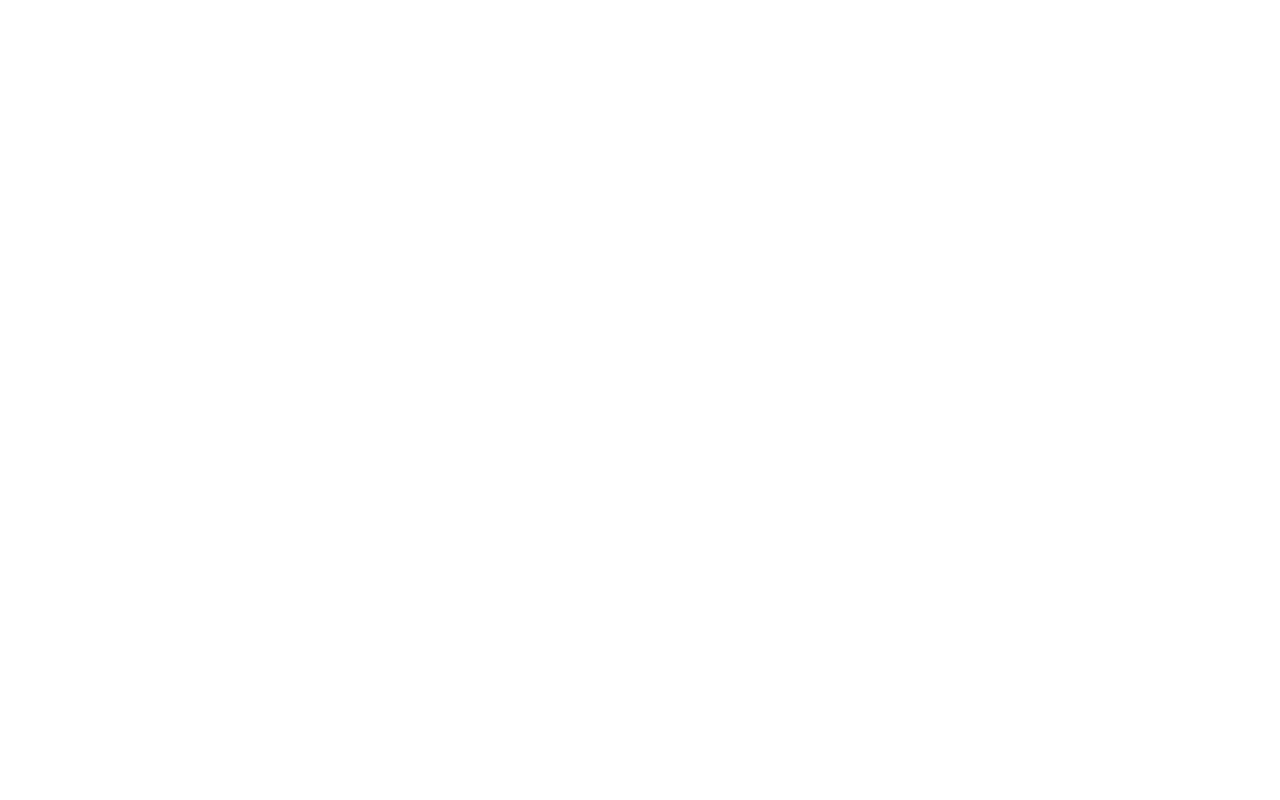
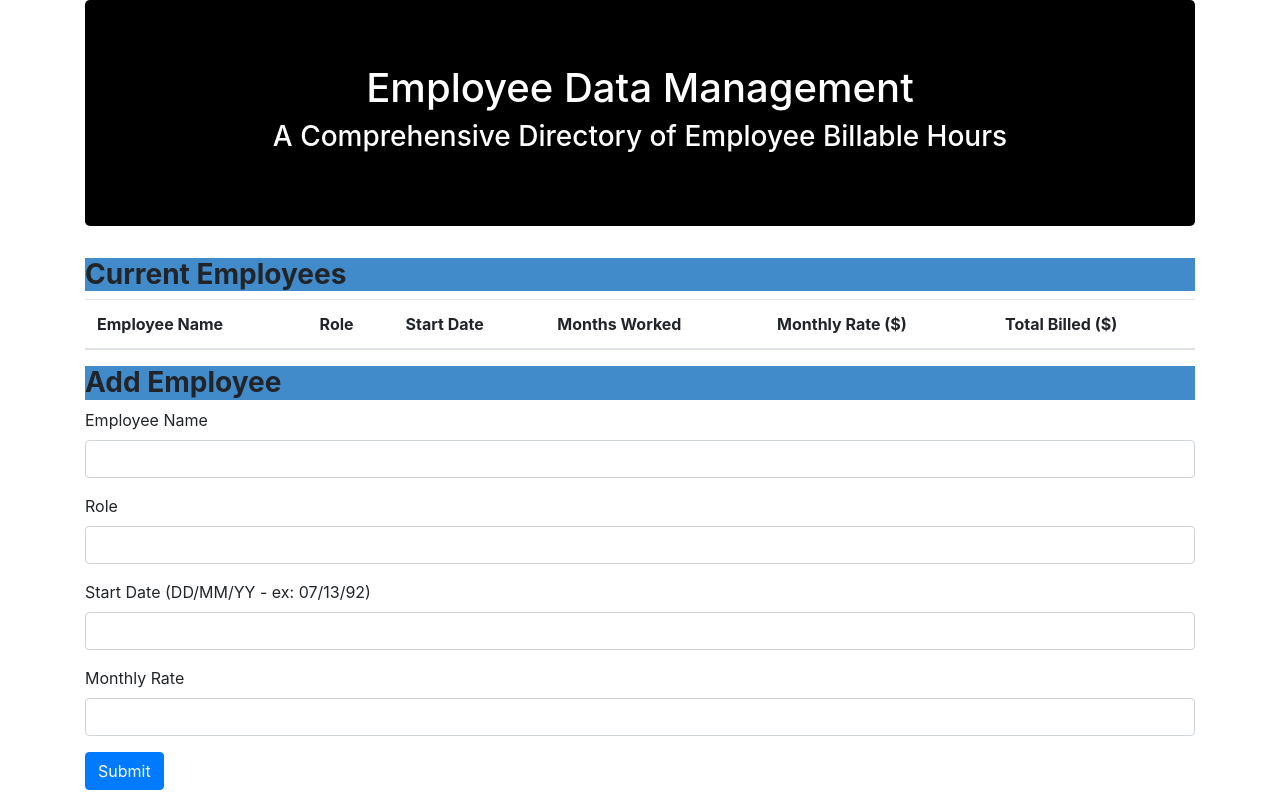
Before and after one commit to DoctorSlow/TimeSheet, a plain HTML site: page index.html in a window 1280 px wide. Drawn offline with nearby package versions, Linux system fonts and the light colour scheme.

Commit message:
finishing up html

```diff
--- a/assets/css/style.css
+++ b/assets/css/style.css
@@ -0,0 +1,3 @@
+.panel-title {
+    background-color: #428bca
+}
--- a/index.html
+++ b/index.html
@@ -14,11 +14,98 @@
     <script src="https://cdnjs.cloudflare.com/ajax/libs/jquery/3.2.1/jquery.min.js"></script>
 
     <title>Time Sheet</title>
+    <!-- Firebase Reference -->
+    <script src="https://www.gstatic.com/firebasejs/live/3.0/firebase.js"></script>
+
+    <!-- Moment.js Reference -->
+    <!-- <script src="http://momentjs.com/downloads/moment.js"></script>   -->
+    <script src="https://cdn.jsdelivr.net/momentjs/2.12.0/moment.min.js"></script>
+
 </head>
 
+<body>
 
+    <!-- Employee Tracker -->
+    <div class="container">
 
+        <!-- Jumbotron -->
+        <div class="jumbotron" style="background-color: black; color: white">
+            <h1 class="text-center">Employee Data Management</h1>
+            <h3 class="text-center">A Comprehensive Directory of Employee Billable Hours</h3>
+        </div>
 
+        <div class="row">
 
+            <div class="col-lg-12">
+
+                <!-- Current Employees-->
+                <div class="panel panel-primary">
+                    <div class="panel-heading">
+                        <h3 class="panel-title">
+                            <strong>Current Employees</strong>
+                        </h3>
+                    </div>
+                    <div class="panel-body">
+                        <table class="table table-hover" id='employee-table'>
+                            <thead>
+                                <tr>
+                                    <th>Employee Name</th>
+                                    <th>Role</th>
+                                    <th>Start Date</th>
+                                    <th>Months Worked</th>
+                                    <th>Monthly Rate ($)</th>
+                                    <th>Total Billed ($)</th>
+                                </tr>
+                            </thead>
+                            <tbody>
+                            </tbody>
+                        </table>
+                    </div>
+                </div>
+
+                <!-- Add Employee  -->
+                <div class="panel panel-primary">
+                    <div class="panel-heading">
+                        <h3 class="panel-title">
+                            <strong>Add Employee</strong>
+                        </h3>
+                    </div>
+                    <div class="panel-body">
+
+                        <!-- Entry Form -->
+                        <form>
+                            <div class="form-group">
+                                <label for="employee-name-input">Employee Name</label>
+                                <input class="form-control" id="employee-name-input" type="text">
+                            </div>
+                            <div class="form-group">
+                                <label for="role-input">Role</label>
+                                <input class="form-control" id="role-input" type="text">
+                            </div>
+                            <div class="form-group">
+                                <label for="start-input">Start Date (DD/MM/YY - ex: 07/13/92)</label>
+                                <input class="form-control" id="start-input" type="text">
+                            </div>
+                            <div class="form-group">
+                                <label for="rate-input">Monthly Rate</label>
+                                <input class="form-control" id="rate-input" type="text">
+                            </div>
+                            <button class="btn btn-primary" id="add-employee-btn" type="submit">Submit</button>
+                        </form>
+
+                    </div>
+
+                </div>
+
+            </div>
+
+        </div>
+
+    </div>
+
+    <!-- JavaScript -->
+    <script src="assets/javascript/app.js"></script>
+
+</body>
 
 </html>
```
